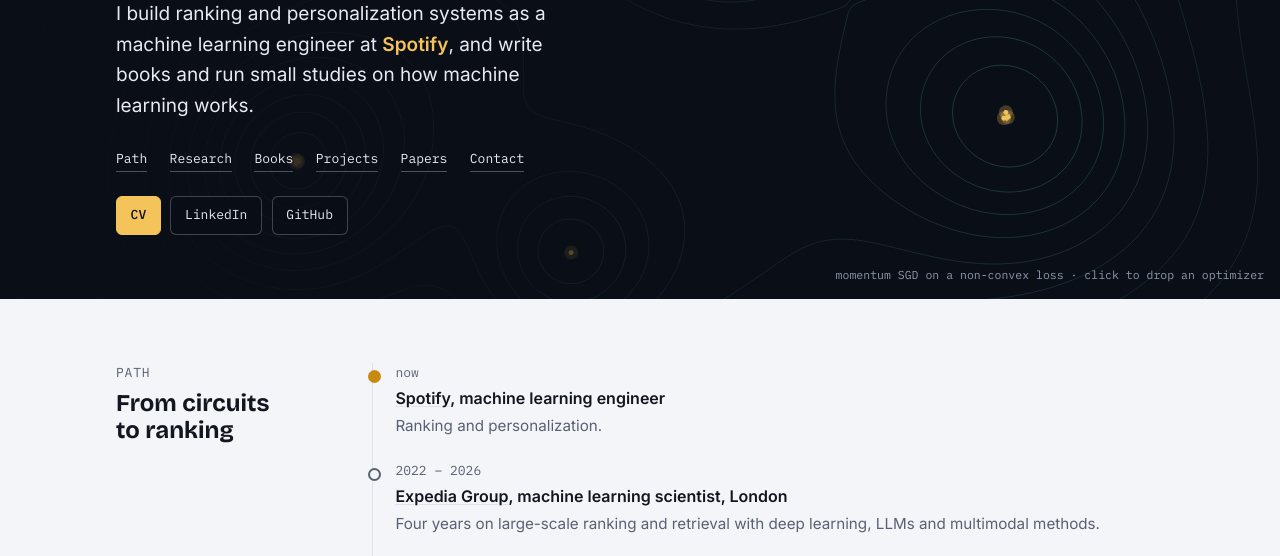
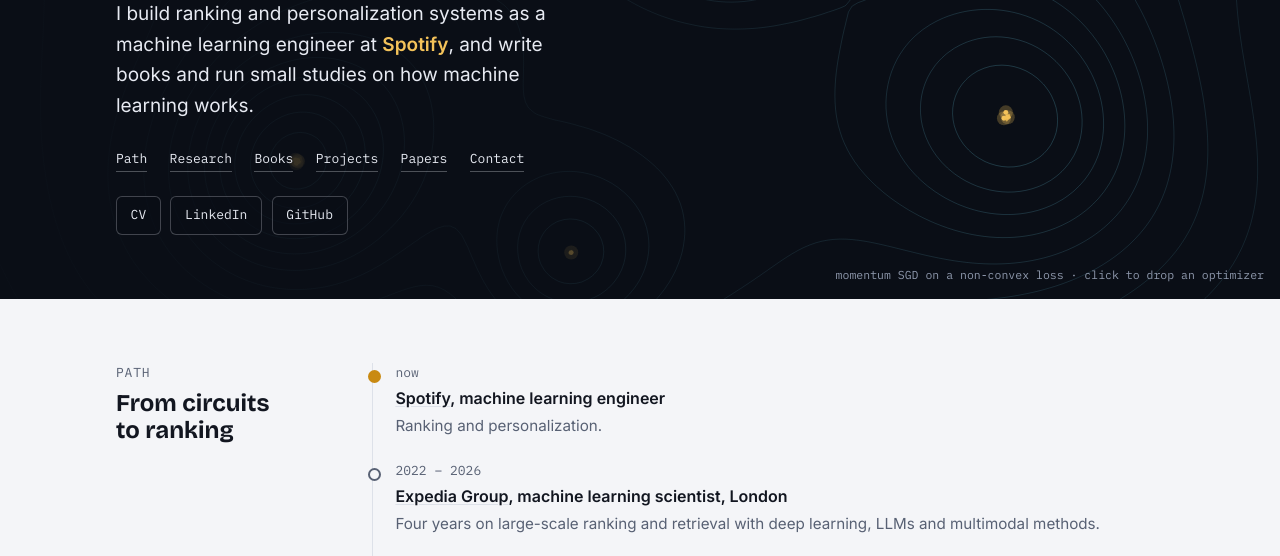
Before and after one commit to ioannisantoniadis/ioannisantoniadis.github.io, a plain HTML site: page index.html in a window 1280 px wide. Shown: the part 222-778 px from the top of the page. Drawn offline with nearby package versions, Linux system fonts and the light colour scheme.

Commit message:
Hero: no button highlighted at rest; yellow only on hover and focus
Co-Authored-By: Claude Opus 5.5 <noreply@anthropic.com>

```diff
--- a/index.html
+++ b/index.html
@@ -27,8 +27,6 @@
 .hero .links { display: flex; flex-wrap: wrap; gap: 0.6rem; }
 .btn { display: inline-flex; align-items: center; gap: 0.45rem; font-family: var(--font-mono); font-size: var(--step--1); color: var(--night-ink); text-decoration: none; border: 1px solid rgba(231, 234, 242, 0.25); border-radius: 6px; padding: 0.5rem 0.85rem; background: rgba(10, 14, 22, 0.55); }
 .btn:hover { border-color: var(--night-glow); color: var(--night-glow); }
-.btn.primary { background: var(--night-glow); color: var(--night); border-color: var(--night-glow); font-weight: 500; }
-.btn.primary:hover { color: var(--night); filter: brightness(1.08); }
 .btn:focus-visible { outline-color: var(--night-glow); }
 .hero .hint { position: absolute; right: max(16px, env(safe-area-inset-right, 0px)); bottom: 0.9rem; font-family: var(--font-mono); font-size: 0.72rem; color: var(--night-muted); pointer-events: none; }
 
@@ -98,7 +96,7 @@ main { max-width: 1080px; margin: 0 auto; }
     <p class="role">I build ranking and personalization systems as a machine learning engineer at <b>Spotify</b>, and write books and run small studies on how machine learning works.</p>
     <nav class="sections" aria-label="On this page"><a href="#path">Path</a><a href="#research">Research</a><a href="#books">Books</a><a href="#projects">Projects</a><a href="#papers">Papers</a><a href="#contact">Contact</a></nav>
     <div class="links">
-      <a class="btn primary" href="https://www.dropbox.com/scl/fi/8ivr3wr4eyzgz1rlop83s/iantoniadis_2026.pdf?rlkey=fkofbkvo55g7plw0ni17fajwk&amp;dl=0">CV</a>
+      <a class="btn" href="https://www.dropbox.com/scl/fi/8ivr3wr4eyzgz1rlop83s/iantoniadis_2026.pdf?rlkey=fkofbkvo55g7plw0ni17fajwk&amp;dl=0">CV</a>
       <a class="btn" href="https://www.linkedin.com/in/iantoniadis/">LinkedIn</a>
       <a class="btn" href="https://github.com/ioannisantoniadis">GitHub</a>
     </div>
```
